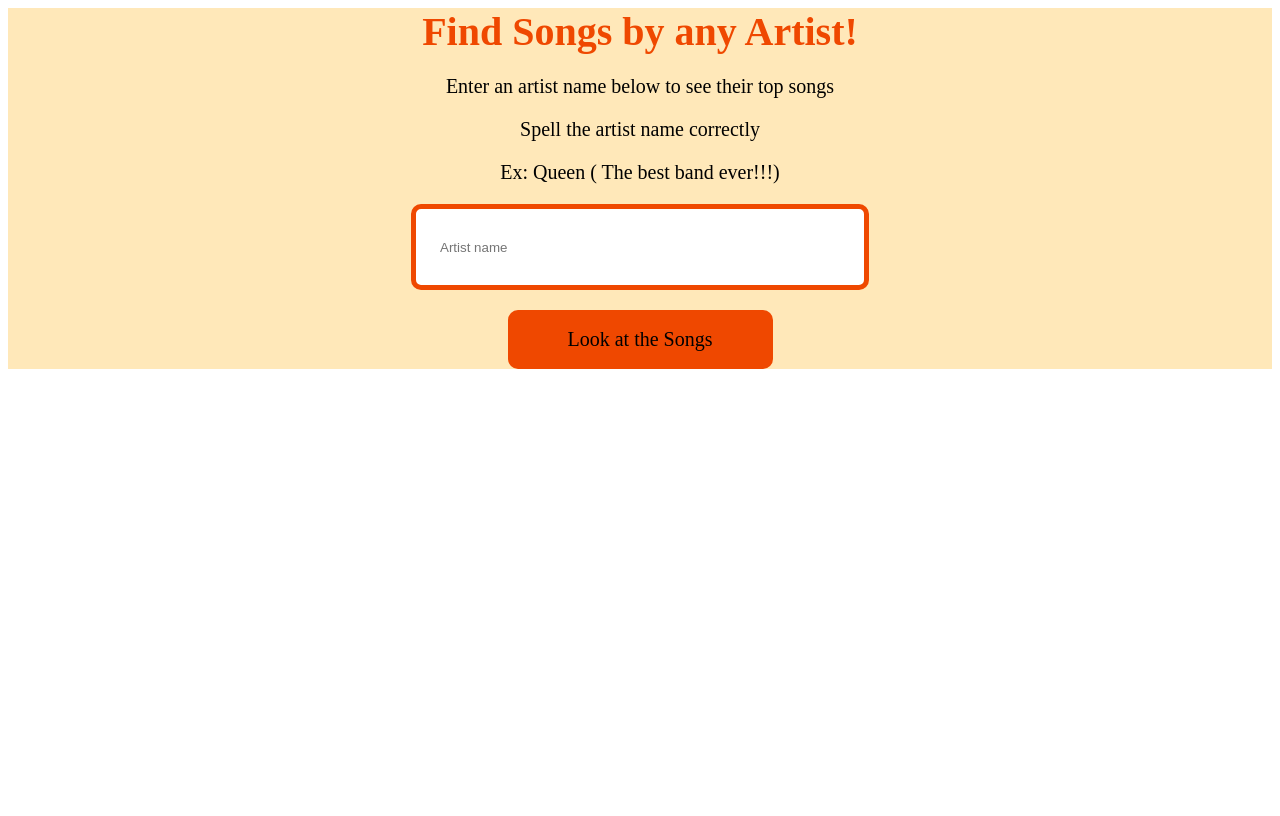
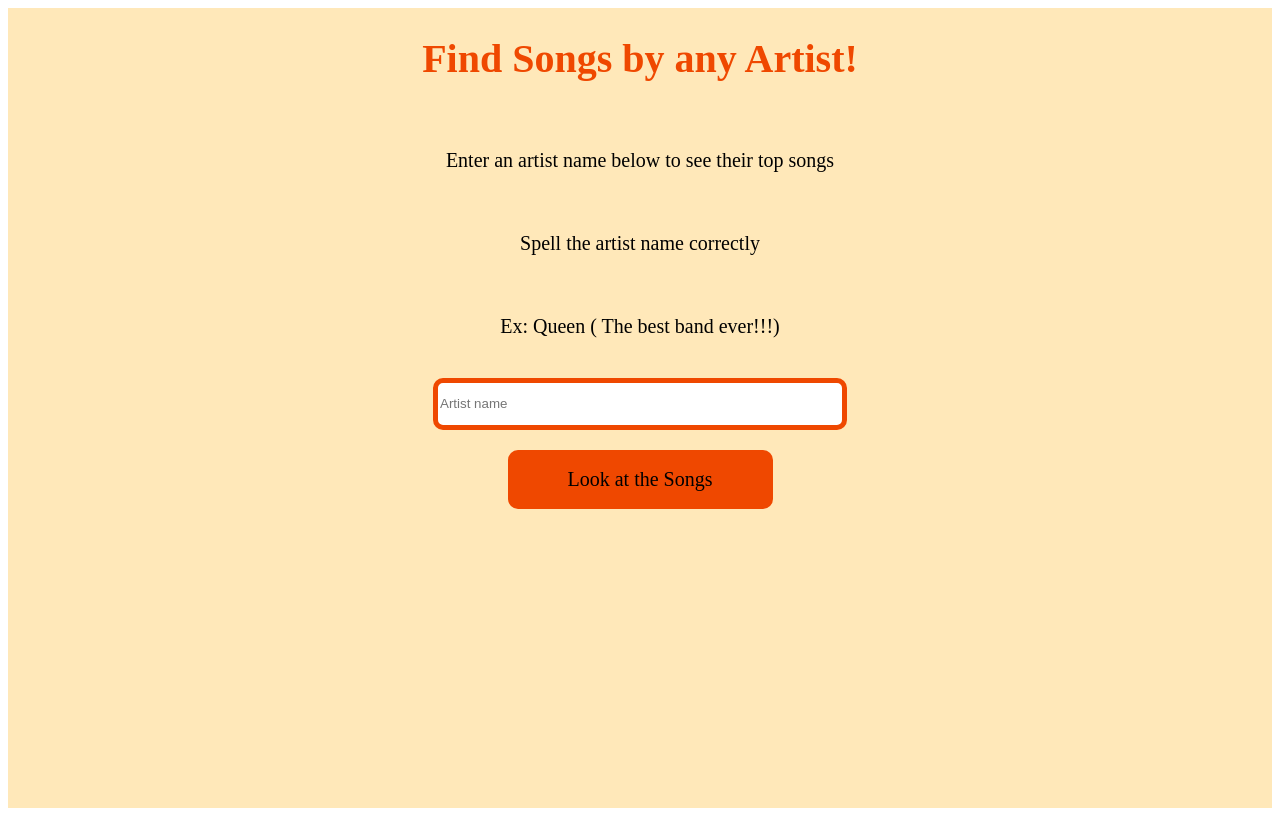
Before and after one commit to RJames34/cs391web2-mp-4, a Next.js app: page / in a window 1280 px wide. Built offline with nearby package versions, Linux system fonts and the light colour scheme.

Commit message:
Refactor styles in page.tsx

```diff
--- a/app/page.tsx
+++ b/app/page.tsx
@@ -8,9 +8,9 @@ import Link from "next/link";
 const StyledDiv = styled.div`
     margin: 0 auto;
     display: flex;
+    height: 100vh;
     flex-direction: column;
     align-items: center;
-    display: flex;
     gap: 20px;
     background-color: #ffe8b9;
     font-size: 20px;
@@ -18,17 +18,15 @@ const StyledDiv = styled.div`
 
 const StyledH1 = styled.h1`
     color: #ef4800;
-    margin: 0;
 `;
 
 const StyledP = styled.p`
     color: Black;
-    margin: 0;
 `;
 
 const StyledInput = styled.input`
     color: Black;
-    padding: 18px 24px;
+    // padding: 18px 24px;
     width: 400px;
     height: 40px;
     border: 5px solid #ef4800;
```
